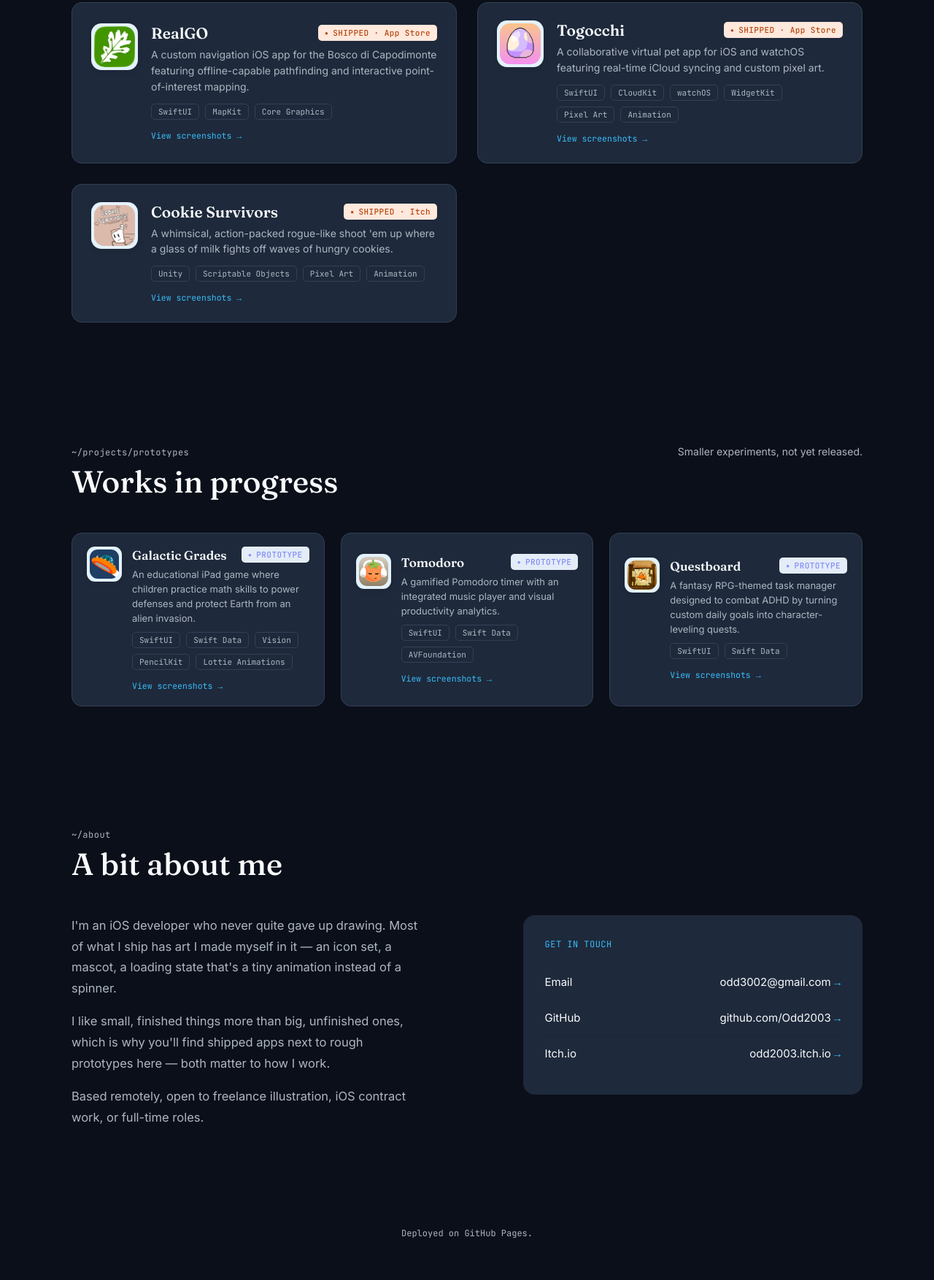
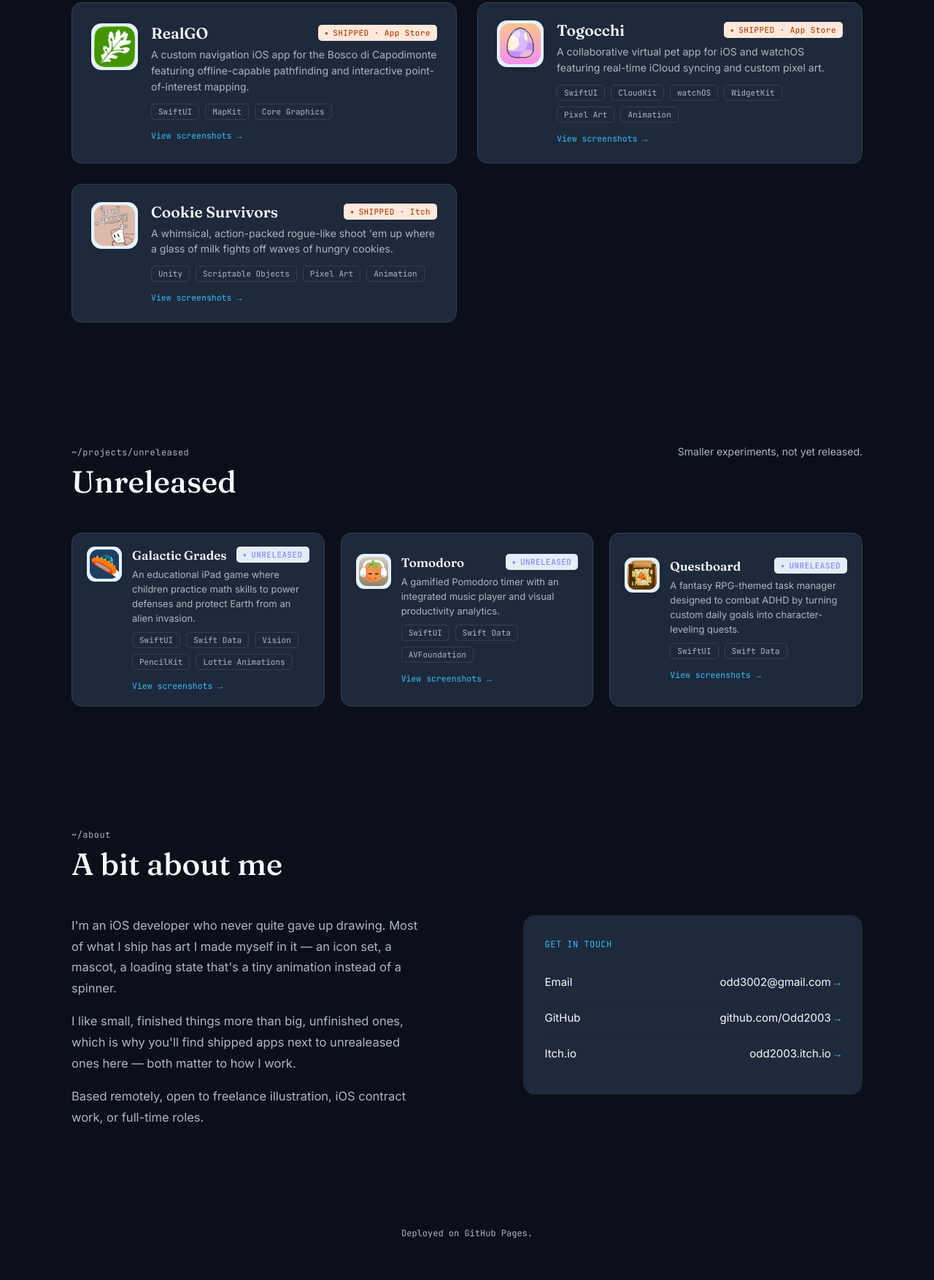
Before and after one commit to Odd2003/Odd2003.github.io, a plain HTML site: page index.html in a window 1280 px wide. Shown: the part 854-2608 px from the top of the page at 73% size. Drawn offline with Linux system fonts and the light colour scheme.

Commit message:
Update index.html

```diff
--- a/index.html
+++ b/index.html
@@ -5,7 +5,7 @@
   <meta charset="UTF-8">
   <meta name="viewport" content="width=device-width, initial-scale=1.0">
   <title>Rosario d'Antonio — iOS Developer &amp; Illustrator</title>
-  <meta name="description" content="Portfolio of iOS apps and prototypes — code and illustration.">
+  <meta name="description" content="Portfolio of iOS apps and Unreleased projects — code and illustration.">
   <link rel="preconnect" href="https://fonts.googleapis.com">
   <link rel="preconnect" href="https://fonts.gstatic.com" crossorigin>
   <link
@@ -115,6 +115,17 @@
 
     .nav-links a:hover {
       color: var(--ink);
+    }
+
+    @media (max-width: 480px) {
+      .nav-mark {
+        font-size: 12px;
+      }
+
+      .nav-links {
+        gap: 14px;
+        font-size: 11px;
+      }
     }
 
     /* ---------- hero ---------- */
@@ -422,6 +433,9 @@
       padding: 4px 9px;
       border-radius: 5px;
       margin-bottom: 10px;
+      flex-shrink: 0;
+      /* ← add: tag keeps its own size, never gets squashed */
+      white-space: nowrap;
     }
 
     .status-tab.shipped {
@@ -934,7 +948,7 @@
       <a href="#top" class="nav-mark">rosario<span class="dot">.</span>dantonio</a>
       <nav class="nav-links">
         <a href="#shipped">shipped</a>
-        <a href="#prototypes">prototypes</a>
+        <a href="#prototypes">unreleased</a>
         <a href="#about">about</a>
       </nav>
     </div>
@@ -1004,8 +1018,8 @@
       <section id="prototypes">
         <div class="section-head">
           <div>
-            <p class="section-tag">~/projects/prototypes</p>
-            <h2 class="section-title">Works in progress</h2>
+            <p class="section-tag">~/projects/unreleased</p>
+            <h2 class="section-title">Unreleased</h2>
           </div>
           <p class="section-note">Smaller experiments, not yet released.</p>
         </div>
@@ -1024,7 +1038,7 @@
             <p>I'm an iOS developer who never quite gave up drawing. Most of what I ship has art I made myself in it —
               an icon set, a mascot, a loading state that's a tiny animation instead of a spinner.</p>
             <p>I like small, finished things more than big, unfinished ones, which is why you'll find shipped apps next
-              to rough prototypes here — both matter to how I work.</p>
+              to unrealeased ones here — both matter to how I work.</p>
             <p>Based remotely, open to freelance illustration, iOS contract work, or full-time roles.</p>
           </div>
           <div class="contact-card">
@@ -1130,7 +1144,7 @@
         {
           id: 'galacticgrades',
           name: 'Galactic Grades',
-          status: 'PROTOTYPE',
+          status: 'UNRELEASED',
           statusClass: 'prototype',
           shortDesc: 'An educational iPad game where children practice math skills to power defenses and protect Earth from an alien invasion.',
           desc: 'Built using Vision for character recognition and PencilKit for Apple Pencil input, this educational game combats short attention spans by gamifying math practice. Children write answers on a canvas to fire cannons and defend Earth from alien spaceships, transforming traditional worksheets into an engaging, high-score-driven defense mission.',
@@ -1143,7 +1157,7 @@
         {
           id: 'tomodoro',
           name: 'Tomodoro',
-          status: 'PROTOTYPE',
+          status: 'UNRELEASED',
           statusClass: 'prototype',
           shortDesc: 'A gamified Pomodoro timer with an integrated music player and visual productivity analytics.',
           desc: 'This focus app combines time-blocking with an integrated audio experience and a cute, gamified reward system where completed cycles sprout tomato characters in a virtual "PomoLand." Five tomatoes fuse into a rare golden variant, while the app tracks user habits through detailed data charts reflecting session counts and top focus music genres.',
@@ -1155,7 +1169,7 @@
         {
           id: 'questboard',
           name: 'Questboard',
-          status: 'PROTOTYPE',
+          status: 'UNRELEASED',
           statusClass: 'prototype',
           shortDesc: 'A fantasy RPG-themed task manager designed to combat ADHD by turning custom daily goals into character-leveling quests.',
           desc: 'Engineered to support users with short attention spans, this app allows users to self-author "quests" with custom names, descriptions, deadlines, and a 1-to-5-star difficulty scale. Higher-stakes tasks yield scaling gold and EXP rewards to maximize dopamine payoff, which users can spend on stat-boosting avatars and pets, backed by a 5-task streak system and timely deadline notifications.',
```
